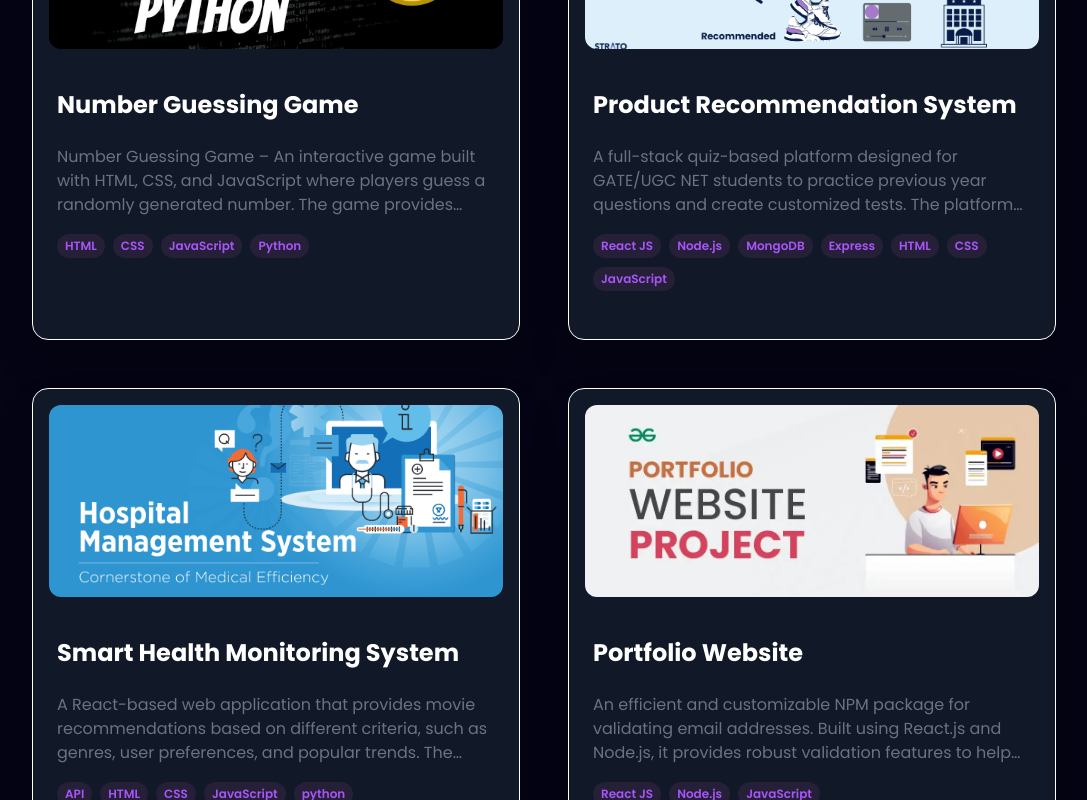
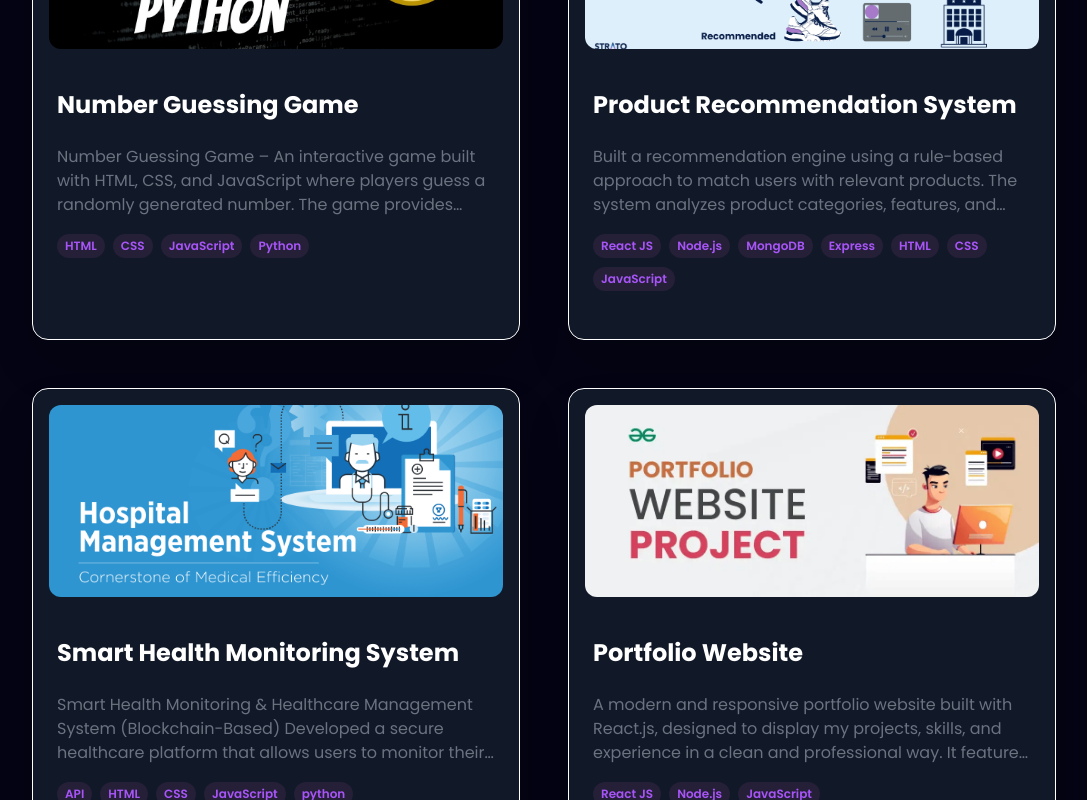
Before and after one commit to Abhishekbgp8/myportfolio, a React (Vite) app: page / in a window 1280 px wide. Shown: the part 3040-3840 px from the top of the page, without its empty margins (96-1183 px from the left). Built offline with nearby package versions, Linux system fonts and the light colour scheme.

Commit message:
Update constant

```diff
--- a/src/constants.js
+++ b/src/constants.js
@@ -131,7 +131,7 @@ export const SkillsInfo = [
       id: 1,
       title: "Product Recommendation System",
       description:
-        "A full-stack quiz-based platform designed for GATE/UGC NET students to practice previous year questions and create customized tests. The platform offers comprehensive profile stats and detailed results, helping students track and improve their preparation journey effectively.",
+        "Built a recommendation engine using a rule-based approach to match users with relevant products. The system analyzes product categories, features, and user interactions to generate suggestions. Implemented filtering logic, similarity matching, and a clean UI/API to deliver real-time recommendations.",
       image: csprepLogo,
       tags: ["React JS", "Node.js", "MongoDB", "Express", "HTML", "CSS", "JavaScript"],
       github: "https://github.com/Abhishekbgp8/ProductRecommendationSystem.git",
@@ -140,7 +140,7 @@ export const SkillsInfo = [
       id: 2,
       title: "Smart Health Monitoring System",
       description:
-        "A React-based web application that provides movie recommendations based on different criteria, such as genres, user preferences, and popular trends. The intuitive design and smooth experience make it a go-to app for movie enthusiasts.",
+        "Smart Health Monitoring & Healthcare Management System (Blockchain-Based) Developed a secure healthcare platform that allows users to monitor their health, book doctor appointments, order medicines, and access medical reports, all secured using blockchain for tamper-proof data management.",
       image: movierecLogo,
       tags: ["API", "HTML", "CSS", "JavaScript","python"],
       github: "https://github.com/Abhishekbgp8"
@@ -149,10 +149,10 @@ export const SkillsInfo = [
       id: 3,
       title: "Portfolio Website",
       description:
-        "An efficient and customizable NPM package for validating email addresses. Built using React.js and Node.js, it provides robust validation features to help developers ensure that email inputs meet required formats and standards.",
+        "A modern and responsive portfolio website built with React.js, designed to display my projects, skills, and experience in a clean and professional way. It features a user-friendly interface, smooth navigation, and reusable components that make the site easy to update and maintain. The layout is fully responsive, ensuring a consistent experience across mobile, tablet, and desktop devices.",
       image: npmLogo,
       tags: ["React JS", "Node.js","JavaScript",],
-      github: "https://github.com/abhishekbgp8"
+      github: "https://github.com/Abhishekbgp8/myportfolio.git"
     },
   ];
 
```
